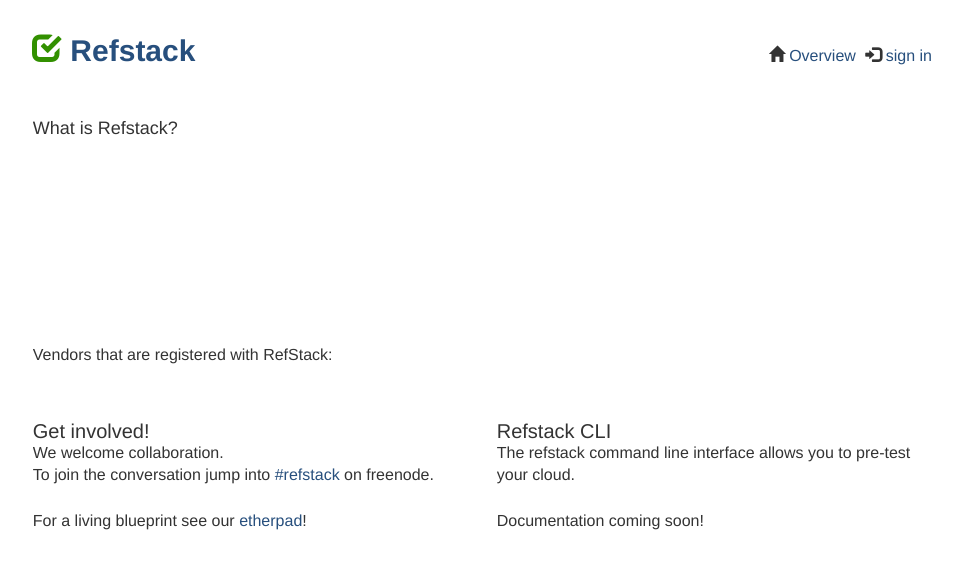
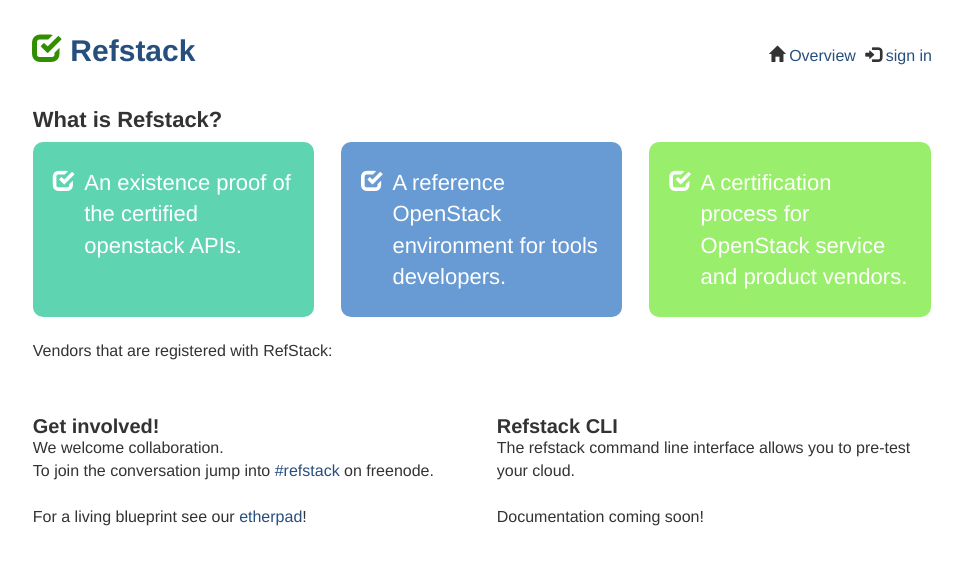
Before and after one commit to openstack-archive/refstack, a Flask app: page / in a window 1280 px wide. Shown: the top 569 px of the page, without its empty margins (158-1120 px from the left). Run offline with Flask 2, Linux system fonts and the light colour scheme; some libraries are stand-ins or nearby versions.

Commit message:
ui cleanup

```diff
--- a/refstack/static/refstack.css
+++ b/refstack/static/refstack.css
@@ -12,8 +12,6 @@ body {
 
 .header{
     display: block;
-    height: 80px;
-
 
 }
 
@@ -65,15 +63,16 @@ input {
 }
 
 h1, h2, h3, h4 {
-    font-weight: normal;
+
     font-family: helvetica, san-serif;
     margin:0px;
     padding: 0px;
 }
 
 h2{
-    font-size: 18px;
+    font-size: 22px;
     margin-bottom: 0px !important;
+    font-weight: bold;
 }
 
 .logo{
@@ -91,7 +90,11 @@ a.logo:hover{
 .logo span{
     color: #329000;
 }
+.unit{
 
+    padding: 0px;
+    margin-top: 0px;
+}
 input[type="submit"] {
     background: #CADEEB;
     color: #335E79;
@@ -103,13 +106,13 @@ input[name="openid"] {
     padding-left: 24px;
 }
 
-.one-of-three .left{
+.index_left{
     background-color: #5FD4B1;
 }
-.one-of-three .center{
+.index_center{
     background-color: #689AD3;
 }
-.one-of-three .right{
+.index_right{
     background-color: #99EE6B;
 }
 
--- a/refstack/templates/index.html
+++ b/refstack/templates/index.html
@@ -4,15 +4,15 @@
         <div class="unit span-grid">
             <h2>What is Refstack?</h2>
         </div>
-        <div class="unit one-of-three left option">
+        <div class="unit one-of-three index_left option">
             <span class="glyphicon glyphicon-check"></span>
             <p>An existence proof of the certified openstack APIs.</p>
         </div>
-        <div class="unit one-of-three center option">
+        <div class="unit one-of-three index_center option">
             <span class="glyphicon glyphicon-check"></span>
             <p>A reference OpenStack environment for tools developers.</p>
         </div>
-        <div class="unit one-of-three right option">
+        <div class="unit one-of-three index_right option">
             <span class="glyphicon glyphicon-check"></span>
             <p>A certification process for OpenStack service and product vendors.</p>
         </div>
```
